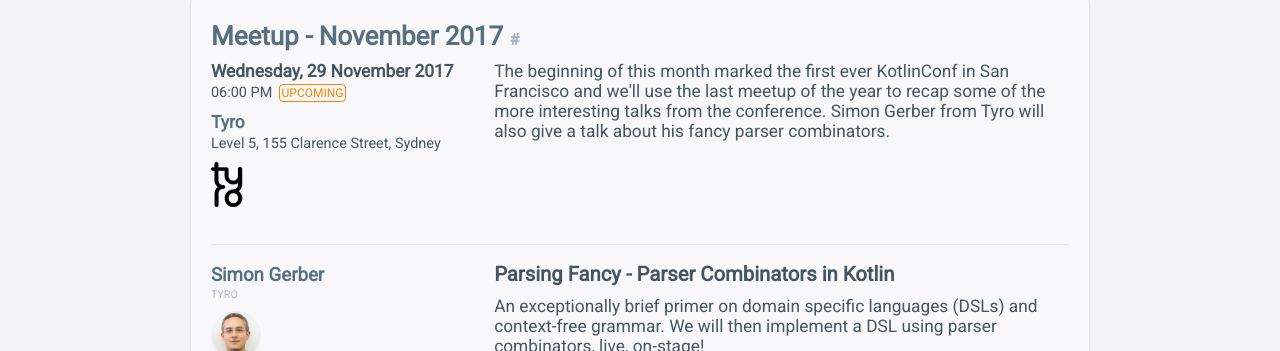
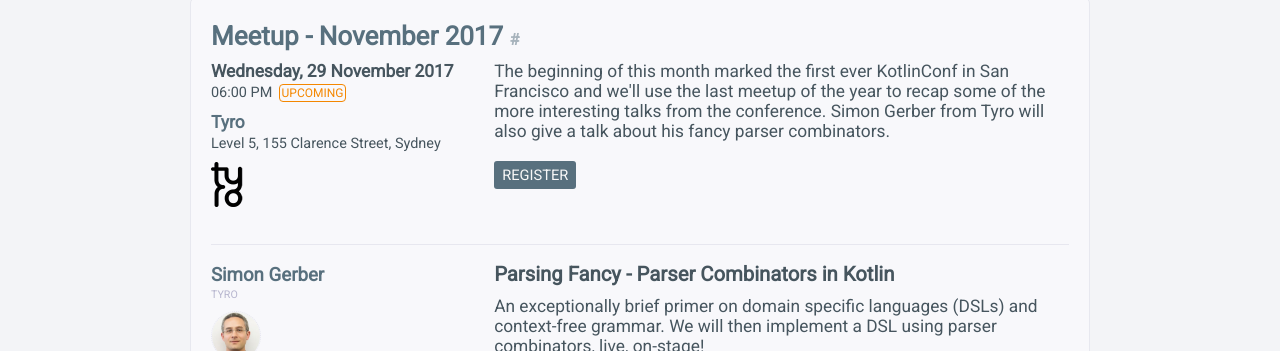
Before and after one commit to garethsime/sydkotlin.github.io, a Jekyll site: the page built from index.html, in a window 1280 px wide. Shown: the part 446-797 px from the top of the page. Built offline with Jekyll 4.4.1, drawn with Linux system fonts in a browser that asks for light colours; nearby versions of some CDN libraries.

Commit message:
Add register button

```diff
--- a/_includes/head.html
+++ b/_includes/head.html
@@ -29,7 +29,7 @@
 
 <!-- Links -->
 <link href="{{ site.baseurl }}/assets/images/favicon.png" rel="shortcut icon" type="image/x-icon"/>
-<link href="{{ site.baseurl }}/css/main-v16.css" rel="stylesheet" type="text/css"/>
+<link href="{{ site.baseurl }}/css/main-v17.css" rel="stylesheet" type="text/css"/>
 <link href="https://fonts.googleapis.com/css?family=Roboto+Mono|Roboto:300,400&amp;subset=cyrillic" rel="stylesheet"/>
 
 <!-- Scripts -->
--- a/css/main-v16.css
+++ b/css/main-v17.css
@@ -280,6 +280,15 @@
     background: #e7e7e7;
 }
 
+.event-content .event-description ul.links li a {
+    background: #58707e;
+    color: #f7f7f7!important;
+}
+
+.event-content .event-description ul.links li a:hover {
+    background: #5e7786;
+}
+
 .event-content .speaker-title {
     display: block;
     font-size: 8pt;
--- a/index.html
+++ b/index.html
@@ -48,8 +48,13 @@
                 </p>
                 {% endif %}
 
-            </div><div class="right">
+            </div><div class="right event-description">
                 <p>{{ event.description }}</p>
+                <ul class="links">
+                    <li class="register-flag" date="{{ event.date | date: "%s" }}" style="display:none;">
+                        <a href="{{ event.url }}" target="_blank" class="flag-text" ">Register</a>
+                    </li>
+                </ul>
             </div>
         </div>
         {% for talk in event.talks %}
@@ -92,14 +97,18 @@
 <script>
 
 $(document).ready(function() {
-    $(".upcoming-flag").each(function(index, elem) {
+    $(".upcoming-flag").each(function(index, elem) { toggleDatedElem(elem); });
+
+    $(".register-flag").each(function(index, elem) { toggleDatedElem(elem); });
+
+    function toggleDatedElem(elem) {
         var rawDate = parseInt($(elem).attr('date'))
         if (!isNaN(rawDate)) {
             var date = new Date(0);
             date.setSeconds(rawDate);
             $(elem).toggle(date > new Date());
         }
-    });
+    }
 })
 
 </script>
```
